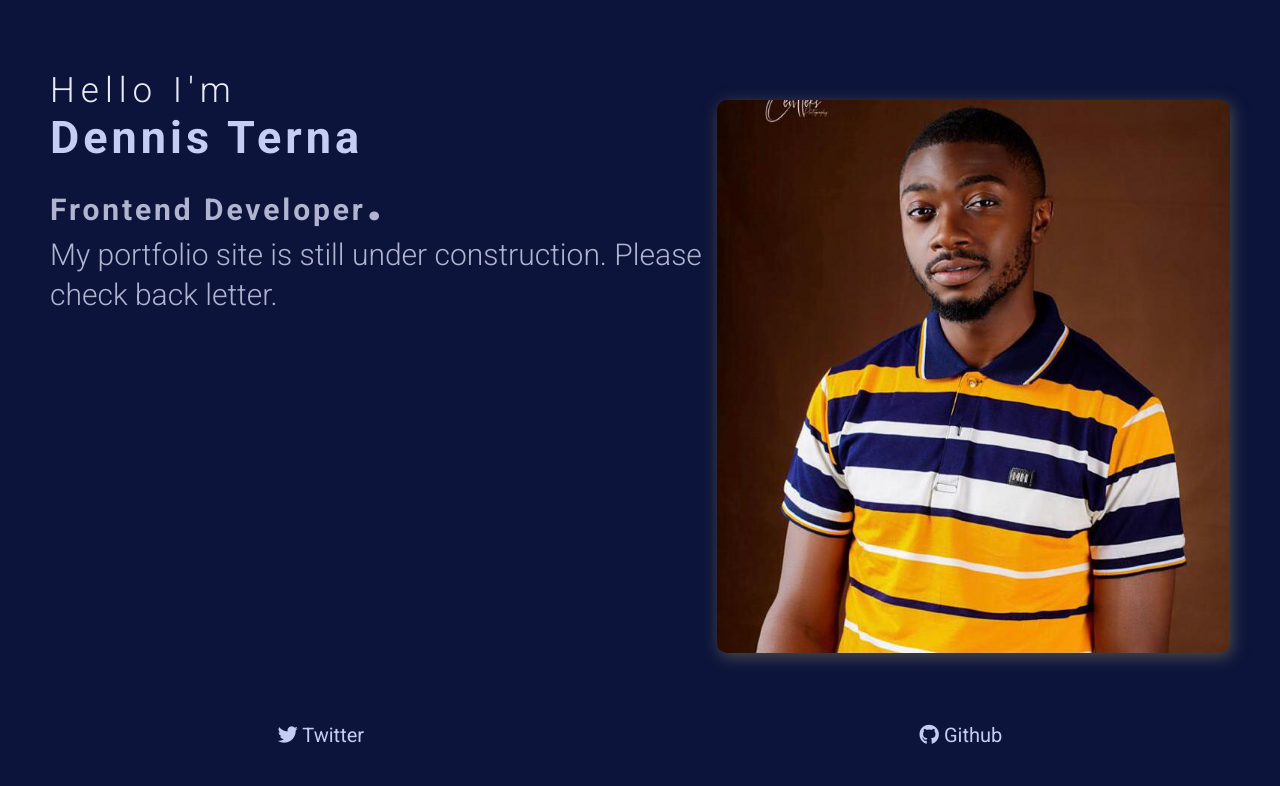
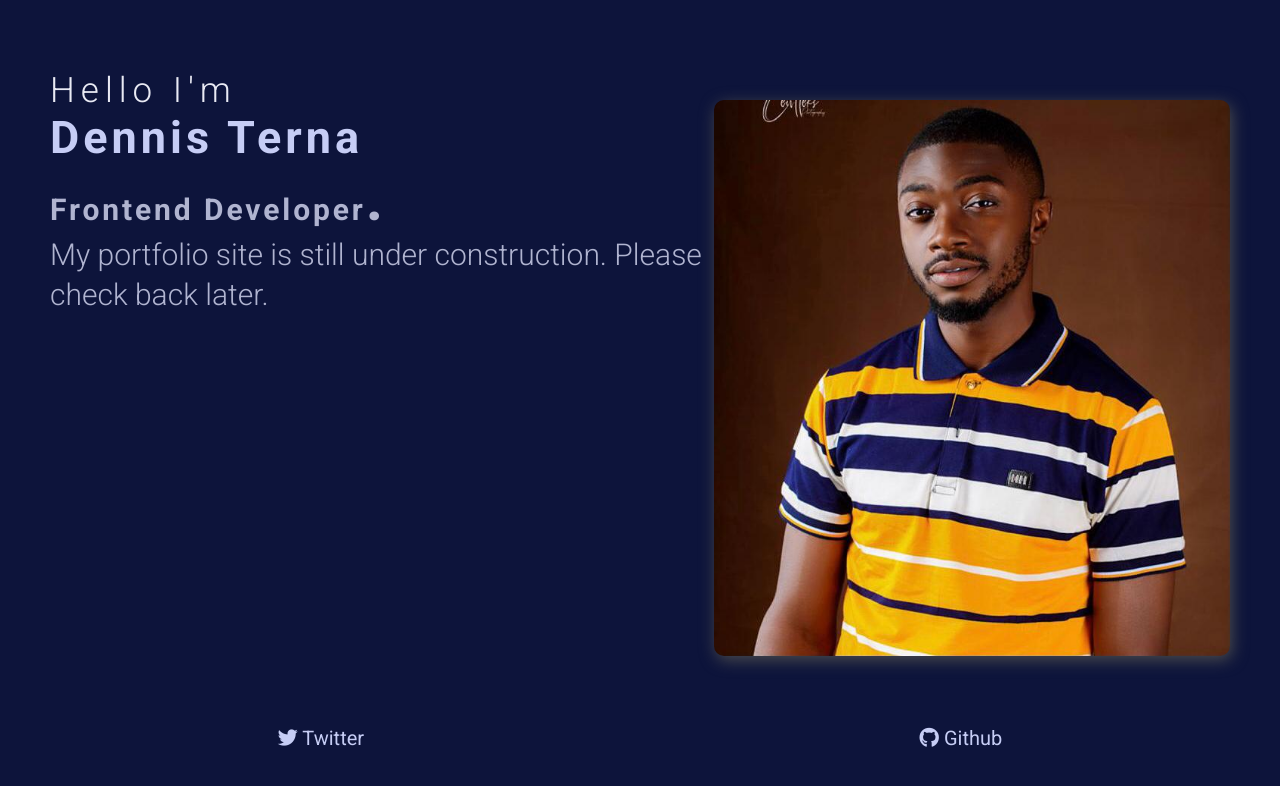
Before and after one commit to Denniman/portfolio-v1, a plain HTML site: page index.html in a window 1280 px wide. Drawn offline with Linux system fonts and the light colour scheme.

Commit message:
edit typo

```diff
--- a/index.html
+++ b/index.html
@@ -18,7 +18,7 @@
                 <span class="developer">Frontend Developer<span class="dot">.</span></span>
             </h1>
             <p class="text">
-                My portfolio site is still under construction. Please check back letter.
+                My portfolio site is still under construction. Please check back later.
             </p>
 
 
```
